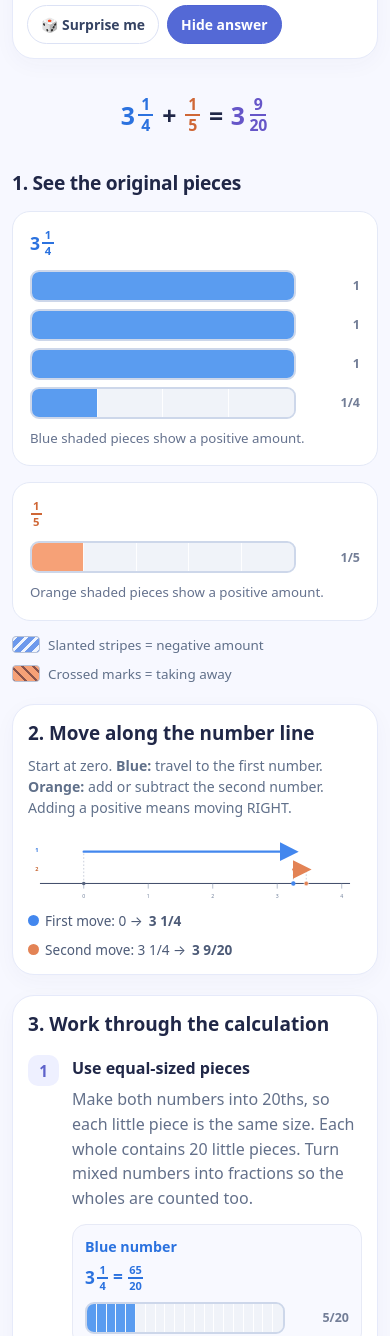
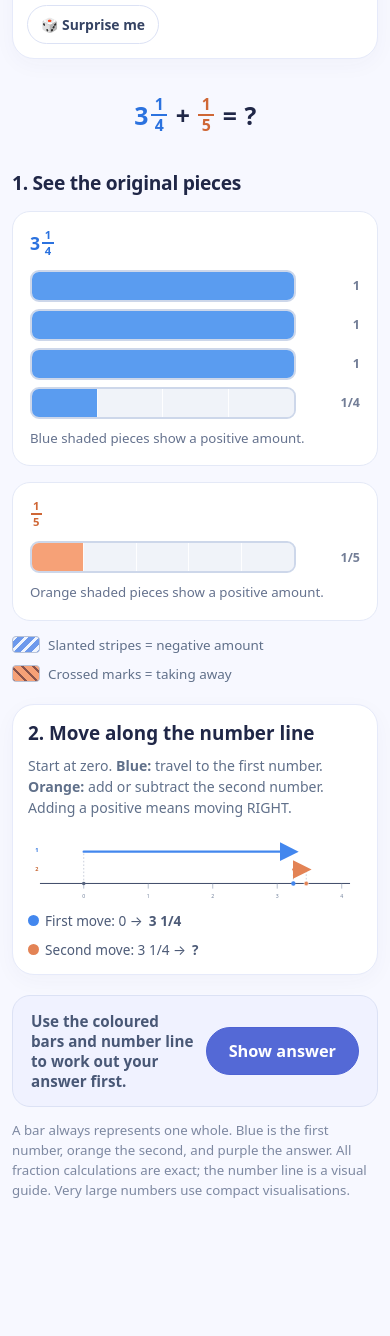
Before and after one commit to arthuc01/FractionLab, a plain HTML site: page index.html in a window 390 px wide. Shown: the part 664-2000 px from the top of the page. After the commit the page ends 1910 px from the top, so only its background shows below. Drawn offline with Linux system fonts and the light colour scheme.

Commit message:
Show fraction visualisations before revealing answers

```diff
--- a/index.html
+++ b/index.html
@@ -75,6 +75,9 @@
     .working{font-size:clamp(1.09rem,2.4vw,1.55rem);font-weight:760;line-height:1.8;overflow-wrap:anywhere}
     .answer-box{margin-top:16px;border:2px solid #d5cdfb;background:#f6f3ff;border-radius:16px;padding:18px;display:flex;align-items:center;justify-content:space-between;gap:12px;flex-wrap:wrap}
     .answer-label{font-size:.85rem;font-weight:780;color:#6b5c9d}.answer-math{font-size:clamp(1.9rem,4.5vw,2.8rem);font-weight:870;color:#5a49b8}
+    .reveal-row{display:flex;align-items:center;justify-content:space-between;flex-wrap:wrap;gap:12px;margin-top:20px;padding:15px 18px;background:#f0f2ff;border:1px solid #dce2f5;border-radius:18px}
+    .reveal-row p{margin:0;color:#495876;font-size:.95rem;font-weight:650;flex:1}
+    .reveal-button{font-size:1.02rem;padding:12px 22px;white-space:nowrap}
     .hidden-result{padding:26px;text-align:center;color:#67748d;border:2px dashed #d8dff1;border-radius:17px;margin-top:18px}
     .mini-grid{gap:14px;margin-top:13px}.mini-box{background:#f8f9ff;border:1px solid #e7eaf6;padding:12px;border-radius:14px;min-width:0}
     .mini-title{font-weight:760;font-size:.89rem;margin-bottom:8px}.mini-formula{font-size:1.08rem;margin-bottom:10px;font-weight:790}
@@ -115,7 +118,6 @@
       <button class="action" data-preset="1,2,0,1,-1,0,1,3,-">2 − (−⅓)</button>
       <button class="action" data-preset="-1,1,1,2,-1,0,3,4,-">−1½ − (−¾)</button>
       <button class="action" id="random">🎲 Surprise me</button>
-      <button class="action primary" id="toggle">Hide answer</button>
     </div>
     <div class="error" id="error" role="alert"></div>
   </section>
@@ -128,7 +130,8 @@
   </div>
   <div class="legend"><span><i class="swatch neg" aria-hidden="true"></i> Slanted stripes = negative amount</span><span><i class="swatch remove" aria-hidden="true"></i> Crossed marks = taking away</span></div>
   <section class="line-panel" id="line-panel" aria-live="polite"></section>
-  <section class="solution" id="solution" aria-live="polite"></section>
+  <div class="reveal-row"><p id="reveal-hint">Use the coloured bars and number line to work out your answer first.</p><button class="action primary reveal-button" id="toggle" type="button">Show answer</button></div>
+  <section class="solution" id="solution" aria-live="polite" hidden></section>
   <p class="caption">A bar always represents one whole. Blue is the first number, orange the second, and purple the answer. All fraction calculations are exact; the number line is a visual guide. Very large numbers use compact visualisations.</p>
 </main>
 <script>
@@ -215,8 +218,9 @@
       </svg>
       <div class="move-key"><span><i class="move-dot blue"></i>First move: 0 → <strong>${esc(textMixed(a,ad))}</strong></span><span><i class="move-dot orange"></i>Second move: ${esc(textMixed(a,ad))} → <strong>${esc(resultLabel)}</strong></span></div>`;
   };
-  let answerVisible=true,op='+';
-  function setOp(next){op=next;$('op-add').setAttribute('aria-pressed',String(op==='+'));$('op-sub').setAttribute('aria-pressed',String(op==='-'));render()}
+  let answerVisible=false,op='+';
+  function hideAnswer(){answerVisible=false;}
+  function setOp(next){op=next;hideAnswer();$('op-add').setAttribute('aria-pressed',String(op==='+'));$('op-sub').setAttribute('aria-pressed',String(op==='-'));render()}
   function render(){
     try{
       const [aw,an,ad,bw,bn,bd]=inputIds.map(intField);
@@ -229,13 +233,16 @@
       const divisor=gcd(sum,common),num=sum/divisor,den=common/divisor;
       const originalA=mixed(a,ad),originalB=mixed(b,bd),parenthesisedB=addParensIfNegative(b,originalB);
       $('error').style.display='none';
+      $('solution').hidden=!answerVisible;
+      $('reveal-hint').hidden=answerVisible;
+      $('toggle').textContent=answerVisible?'Hide answer':'Show answer';
       write('equation',`<span class="math-a">${originalA}</span><span>${op==='+'?'+':'−'}</span><span class="math-b">${parenthesisedB}</span><span>=</span><span class="${answerVisible?'math-answer':''}">${answerVisible?mixed(num,den):'?'}</span>`);
       write('title-a',originalA);write('title-b',originalB);
       write('bars-a',bars(a,ad,'a'));write('bars-b',bars(b,bd,'b',op==='-'));
       write('foot-a',a<0n?'Blue hatched pieces show a negative amount.':a===0n?'There is nothing to shade: this number is zero.':'Blue shaded pieces show a positive amount.');
       write('foot-b',op==='-'?(b<0n?'Orange stripes show a negative amount; crossed marks show that we are subtracting it.':b>0n?'Orange crossed marks show the amount we are taking away.':'There is nothing to take away.'):(b<0n?'Orange hatched pieces show a negative amount.':b===0n?'There is nothing to shade: this number is zero.':'Orange shaded pieces show a positive amount.'));
       write('line-panel',numberLine(a,ad,b,bd,num,den,op,answerVisible));
-      if(!answerVisible){write('solution','<h2 class="solution-title">3. Work it out!</h2><div class="hidden-result">Can you work out the answer? Use the bars, the signs and the direction of the orange arrow. Then choose <strong>Show answer</strong> to see each step.</div>');return}
+      if(!answerVisible){write('solution','');return}
       const subNeg=op==='-'&&b<0n;
       let movementExplanation=moveDescription(b,op);
       const commonExplanation=ad===bd?`Both numbers already use ${common}ths, so the pieces are the same size.`:`Make both numbers into ${common}ths, so each little piece is the same size.`;
@@ -267,13 +274,13 @@
         </div></div>`);
     }catch(e){$('error').textContent=e.message;$('error').style.display='block';['equation','bars-a','bars-b','title-a','title-b','line-panel','solution'].forEach(id=>write(id,''));}
   }
-  [...inputIds,'as','bs'].forEach(id=>$(id).addEventListener('input',render));
+  [...inputIds,'as','bs'].forEach(id=>$(id).addEventListener('input',()=>{hideAnswer();render()}));
   $('op-add').addEventListener('click',()=>setOp('+'));
   $('op-sub').addEventListener('click',()=>setOp('-'));
   const setExample=vals=>{const [as,aw,an,ad,bs,bw,bn,bd,operation]=vals;$('as').value=as;$('bs').value=bs;['aw','an','ad','bw','bn','bd'].forEach((id,i)=>$(id).value=[aw,an,ad,bw,bn,bd][i]);setOp(operation)};
   document.querySelectorAll('[data-preset]').forEach(btn=>btn.addEventListener('click',()=>setExample(btn.dataset.preset.split(','))));
   $('random').addEventListener('click',()=>{const ds=[2,3,4,5,6,8,10,12],da=ds[Math.floor(Math.random()*ds.length)],db=ds[Math.floor(Math.random()*ds.length)];setExample([Math.random()<.28?-1:1,Math.floor(Math.random()*4),Math.floor(Math.random()*da),da,Math.random()<.28?-1:1,Math.floor(Math.random()*4),Math.floor(Math.random()*db),db,Math.random()<.5?'+':'-'].map(String))});
-  $('toggle').addEventListener('click',()=>{answerVisible=!answerVisible;$('toggle').textContent=answerVisible?'Hide answer':'Show answer';render()});
+  $('toggle').addEventListener('click',()=>{answerVisible=!answerVisible;render()});
   render();
 })();
 </script>
```
